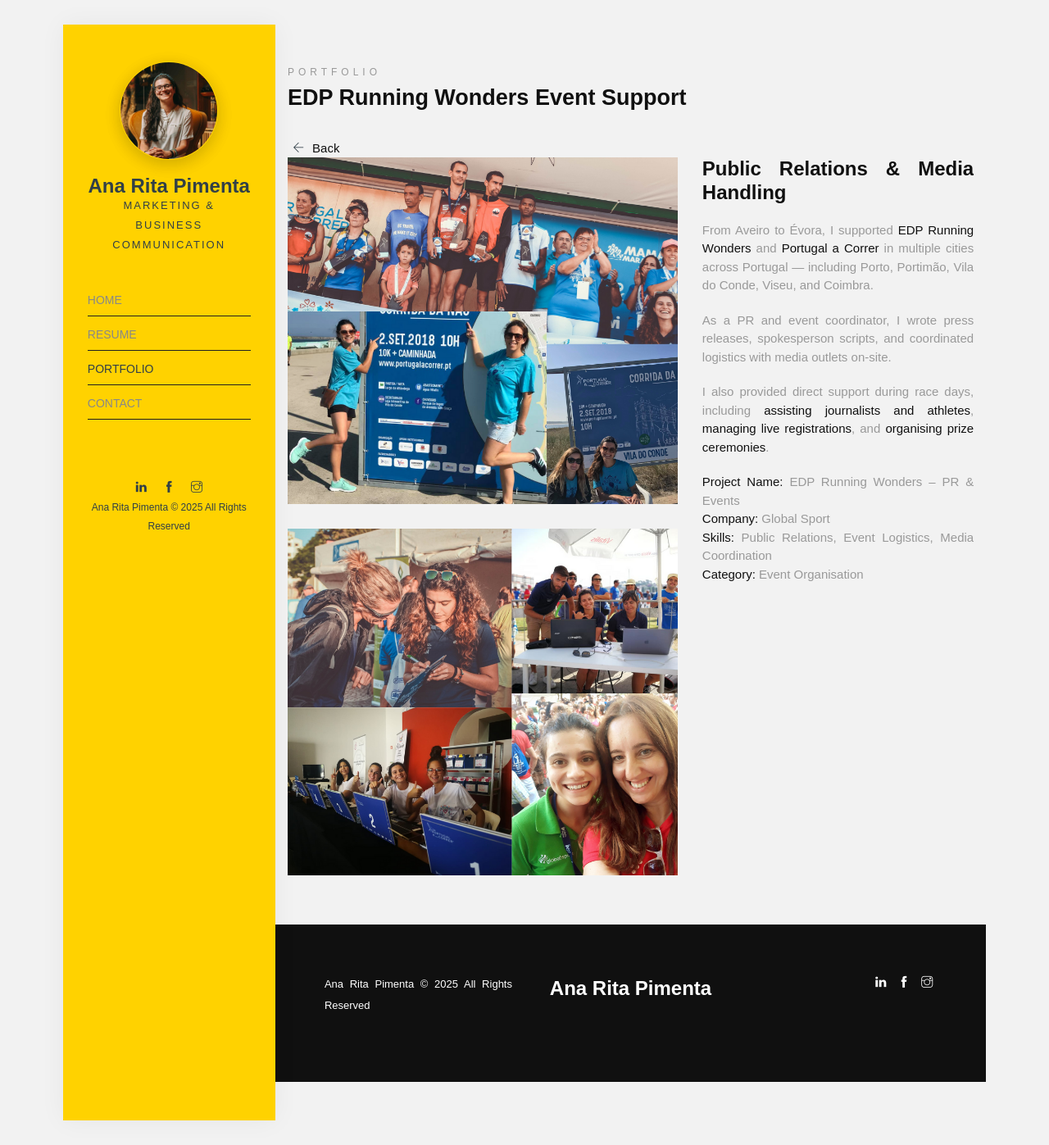
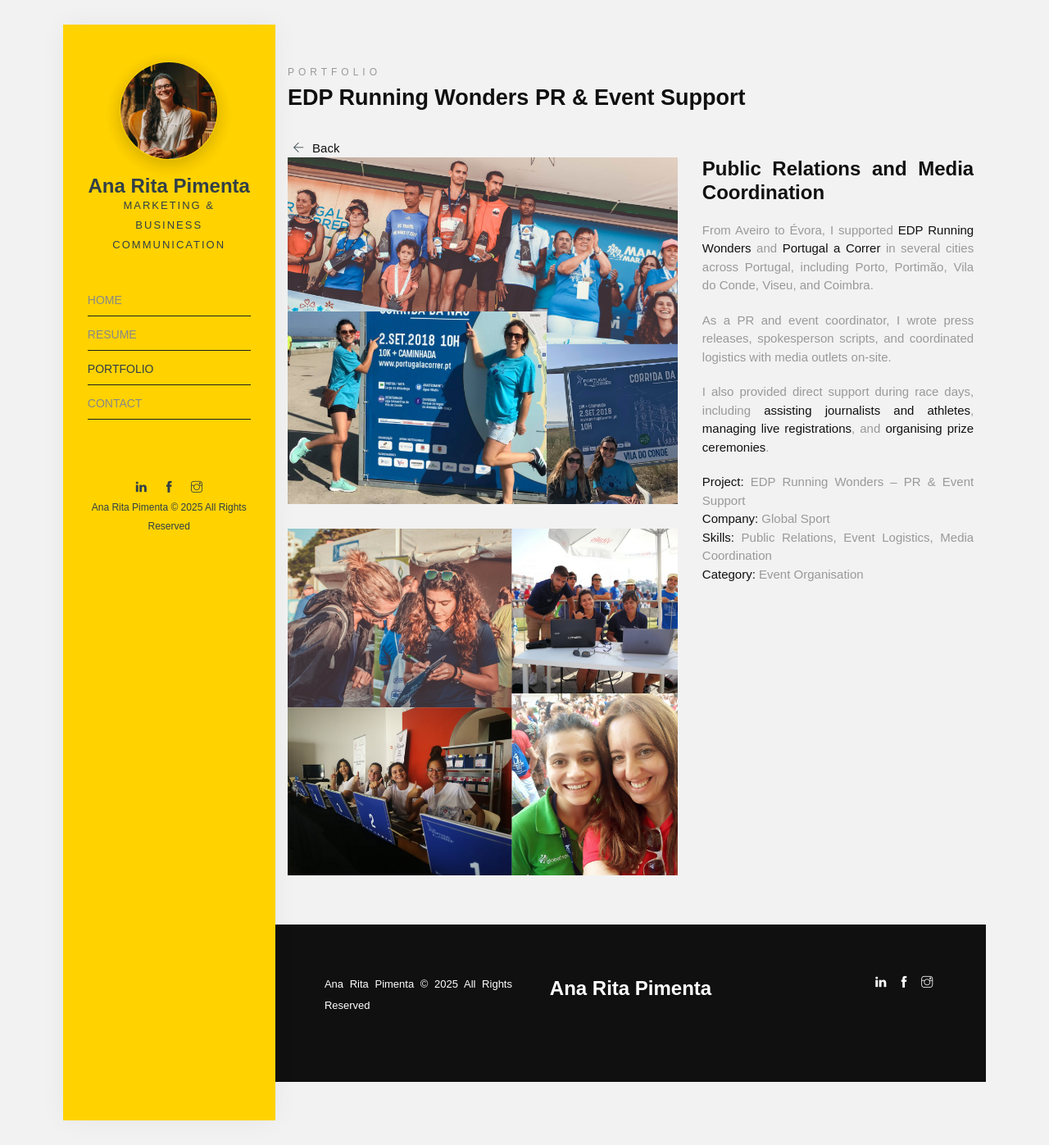
Before and after one commit to anaritapimenta/anaritapimenta.github.io, a Jekyll site: the page built from portfolio/edp-running-wonders-and-portugal-a-correr-events/index.html, in a window 1280 px wide and 1397 px high. Shown: the whole window at 82% size. Built offline with Jekyll 4.4.1, drawn with Linux system fonts in a browser that asks for light colours; some web fonts are replaced.

Commit message:
Update index.html

```diff
--- a/portfolio/edp-running-wonders-and-portugal-a-correr-events/index.html
+++ b/portfolio/edp-running-wonders-and-portugal-a-correr-events/index.html
@@ -1,7 +1,7 @@
 ---
-title: EDP Running Wonders – PR & Events
+title: EDP Running Wonders – PR & Event Support
 layout: default
-description: On-site coordination, press content, and media support for EDP Running Wonders across Portugal by Ana Rita Pimenta.
+description: On-site coordination, press content, and media support for EDP Running Wonders races across Portugal by Ana Rita Pimenta.
 og_image: /assets/img/portfolio/project-8/1.png
 ---
 
@@ -11,7 +11,7 @@
       <div class="col-md-12">
         <span class="heading-meta">Portfolio</span>
         <h1 class="heading animate-box" data-animate-effect="fadeInLeft">
-          EDP Running Wonders Event Support
+          EDP Running Wonders PR & Event Support
         </h1>
         <a
           href="{{ 'portfolio/' | prepend: site.baseurl | prepend: site.url }}"
@@ -45,9 +45,9 @@
       <div class="col-md-5 sticky-parent animate-box" data-animate-effect="fadeInLeft">
         <div id="sticky_item">
           <article class="project-desc">
-            <h2>Public Relations & Media Handling</h2>
+            <h2>Public Relations and Media Coordination</h2>
             <p>
-              From Aveiro to Évora, I supported <strong>EDP Running Wonders</strong> and <strong>Portugal a Correr</strong> in multiple cities across Portugal — including Porto, Portimão, Vila do Conde, Viseu, and Coimbra.
+              From Aveiro to Évora, I supported <strong>EDP Running Wonders</strong> and <strong>Portugal a Correr</strong> in several cities across Portugal, including Porto, Portimão, Vila do Conde, Viseu, and Coimbra.
             </p>
             <p>
               As a PR and event coordinator, I wrote press releases, spokesperson scripts, and coordinated logistics with media outlets on-site.
@@ -57,7 +57,7 @@
             </p>
 
             <p>
-              <strong>Project Name:</strong> EDP Running Wonders – PR & Events<br />
+              <strong>Project:</strong> EDP Running Wonders – PR & Event Support<br />
               <strong>Company:</strong> Global Sport<br />
               <strong>Skills:</strong> Public Relations, Event Logistics, Media Coordination<br />
               <strong>Category:</strong> Event Organisation
```
Also changed, not shown: other parts of portfolio/edp-running-wonders-and-portugal-a-correr-events/index.html (+1 -1 lines).
